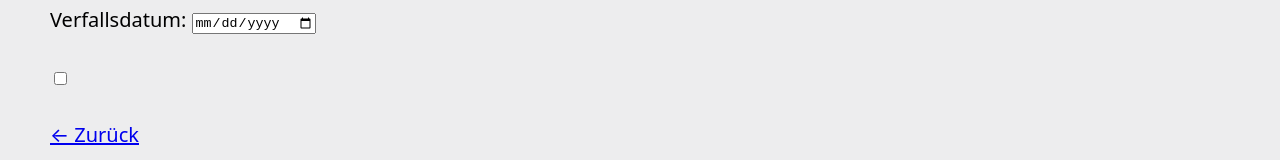
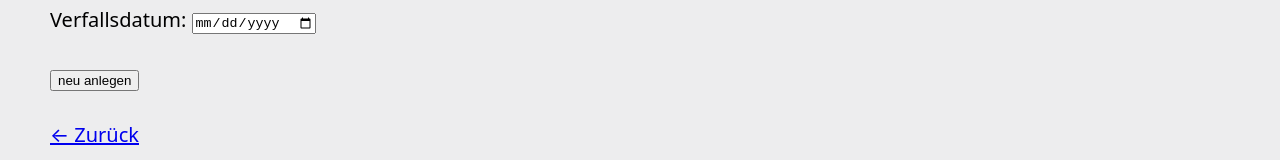
Before and after one commit to melekbabur1/GIS_SS24, a plain HTML site: page GIS-Project/medikamenthinzufügen.html in a window 1280 px wide. Shown: the part 366-526 px from the top of the page. Drawn offline with Linux system fonts and the light colour scheme.

Commit message:
Abgabe_2.1

```diff
--- a/GIS-Project/medikamenthinzufügen.html
+++ b/GIS-Project/medikamenthinzufügen.html
@@ -28,7 +28,8 @@
                 <input type="date"/>
             </div>
             <div>
-                <input type="checkbox"/>
+                <button>neu anlegen</button>
+
              </div>
              <div>
                 <a href="index.html"> &#8592; Zurück</a>
```
